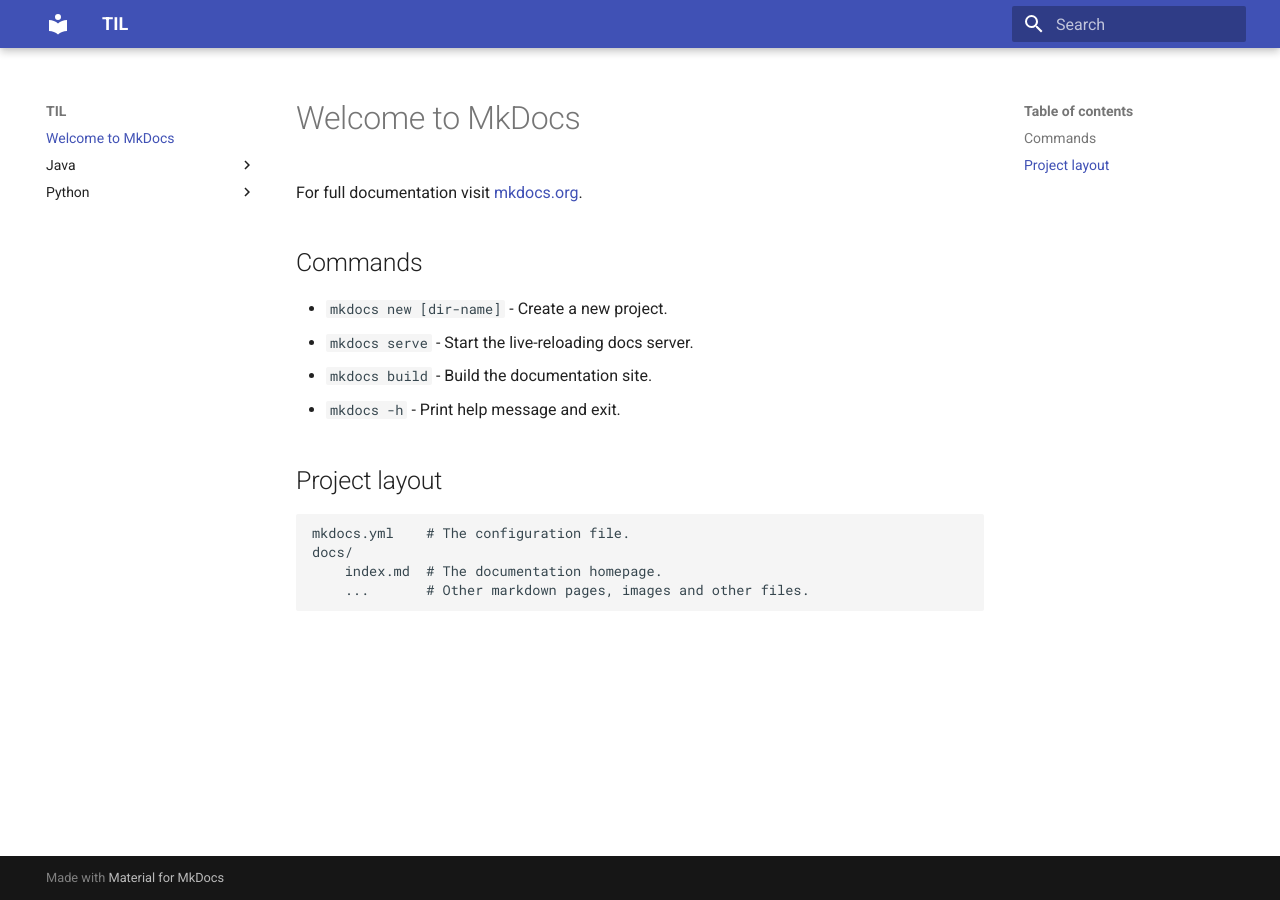
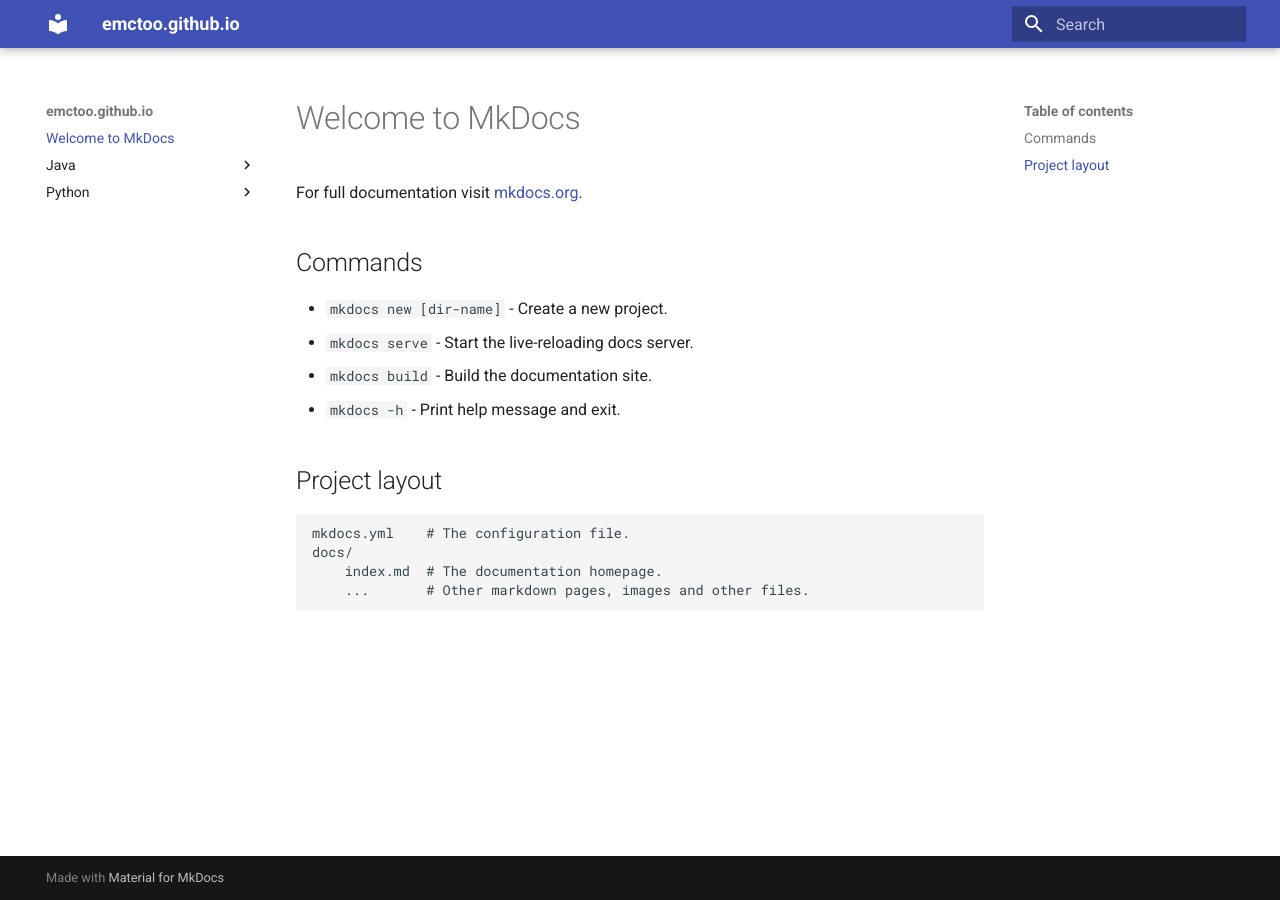
Before and after one commit to emctoo/emctoo.github.io, an MkDocs documentation site: the page built from docs/index.md, in a window 1280 px wide. Built offline with MkDocs 1.6.1 and Material for MkDocs 9.7.7, drawn with Linux system fonts in a browser that asks for light colours.

Commit message:
change site name

```diff
--- a/mkdocs.yml
+++ b/mkdocs.yml
@@ -1,3 +1,3 @@
-site_name: TIL
+site_name: emctoo.github.io
 theme:
     name: material
```
